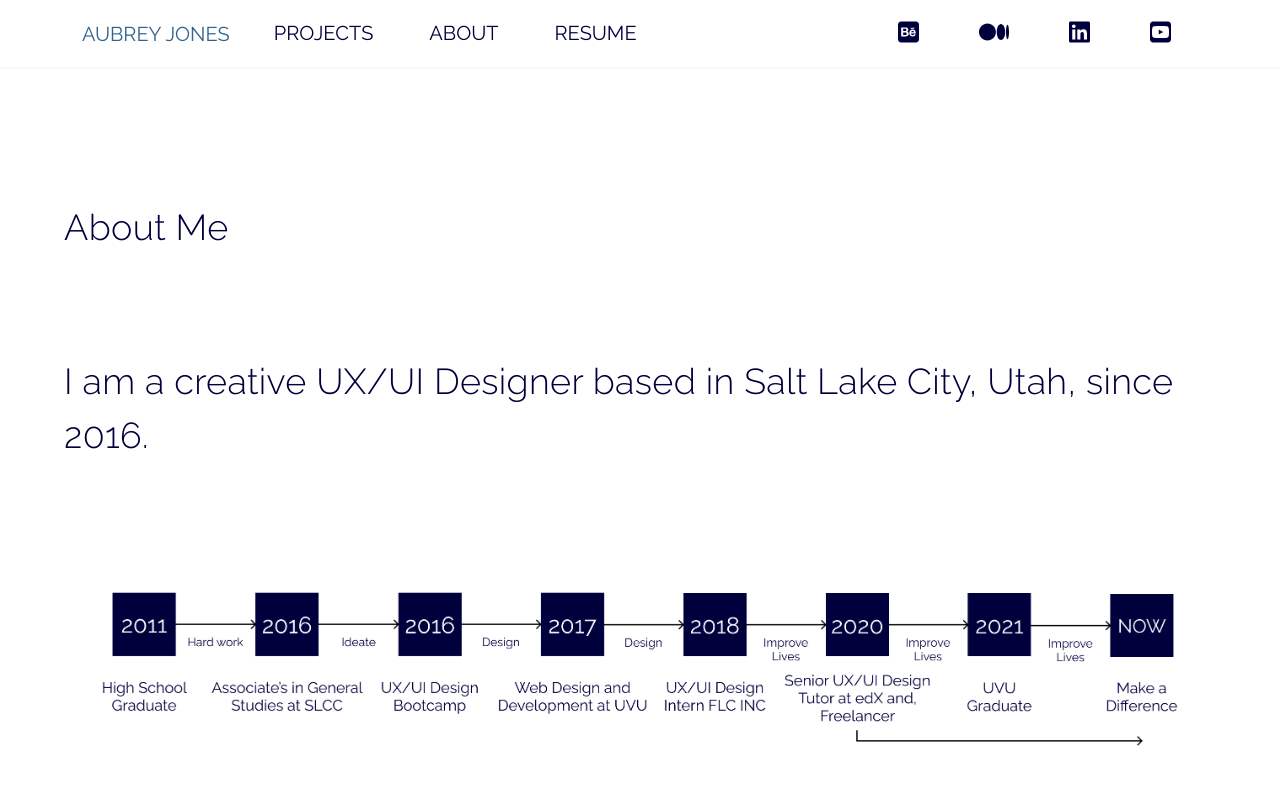
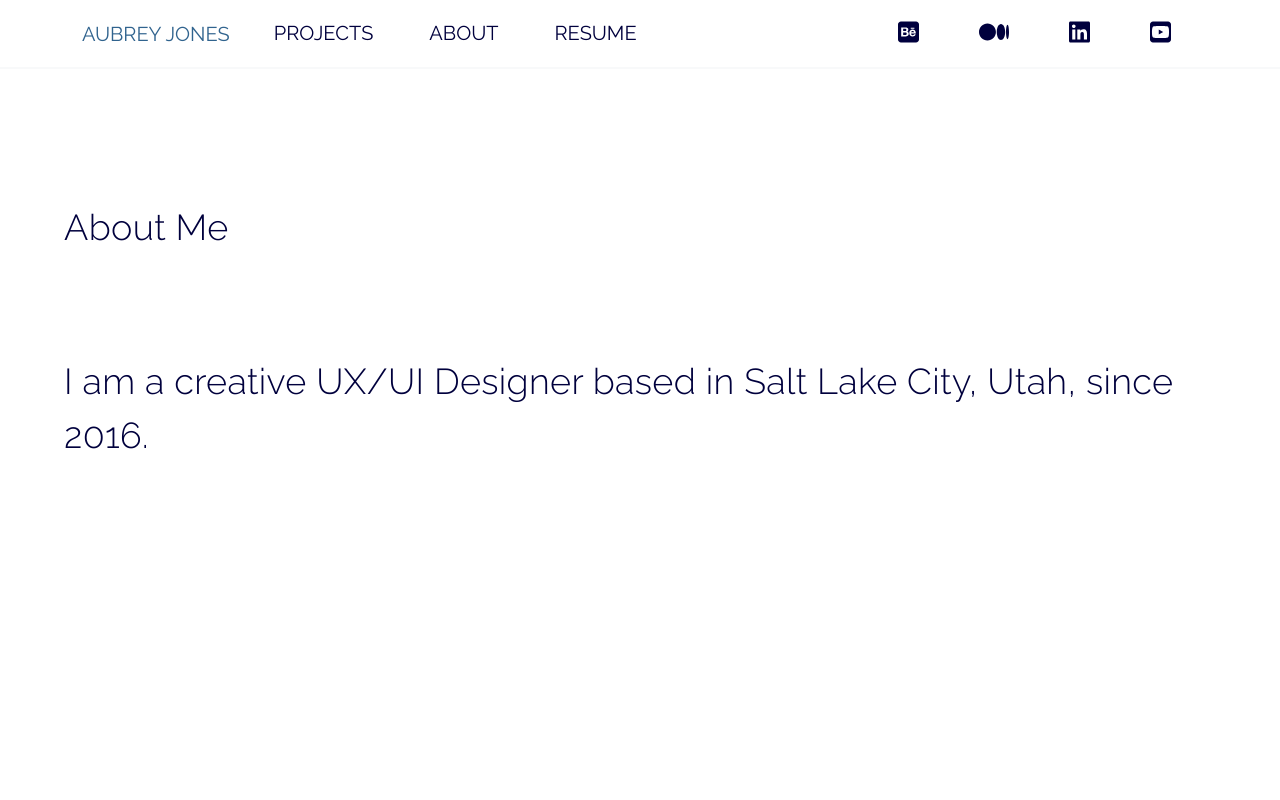
Before and after one commit to aubreyjonescreatives/ux-ui-portfolio, a React (Create React App) app: page /about in a window 1280 px wide. Shown: the top 800 px of the page. Built offline with nearby package versions, Linux system fonts and the light colour scheme.

Commit message:
removed mytimeline from about

```diff
--- a/src/Pages/About.js
+++ b/src/Pages/About.js
@@ -10,7 +10,7 @@ import StoryBoardBox2 from '../Images/aboutme/secondbox.png';
 import StoryBoardBox3 from '../Images/aboutme/thirdbox.png';
 import StoryBoardBox4 from '../Images/aboutme/fourthbox.png';
 import MyDesignProcess from '../Images/aboutme/designprocess.png';
-import MyTimeline from '../Images/aboutme/mytimeline.png';
+//import MyTimeline from '../Images/aboutme/mytimeline.png';
 import { FontAwesomeIcon } from '@fortawesome/react-fontawesome';
 import { faCamera, faPassport, faPersonHiking, faGamepad, faPaintbrush, faKitchenSet  } from '@fortawesome/free-solid-svg-icons' ;
 
@@ -170,18 +170,7 @@ const About = () => {
    <Typography sx={headerStylesAFirst}>I am a creative UX/UI Designer based in Salt Lake City, Utah, since 2016.</Typography>
 
    </Container>
-   <Container>
-   <Card sx={cardStyles}>
-  <CardMedia
-        component="img"
-        alt="My Story"
-        sx={cardStylesImage}
-        image={MyTimeline}
-      />
-    </Card>
 
-
-   </Container>
    </Box>
 
 
```
